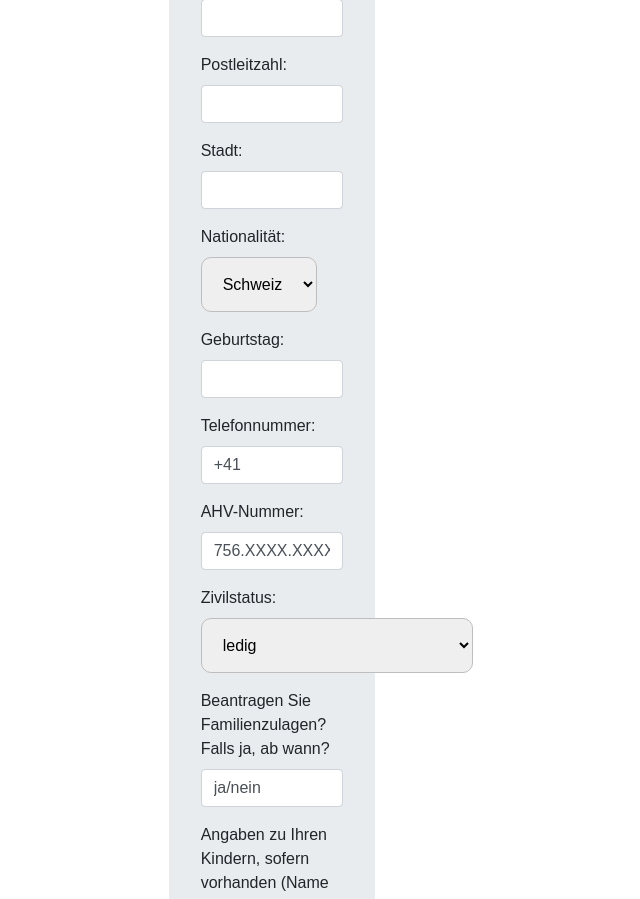
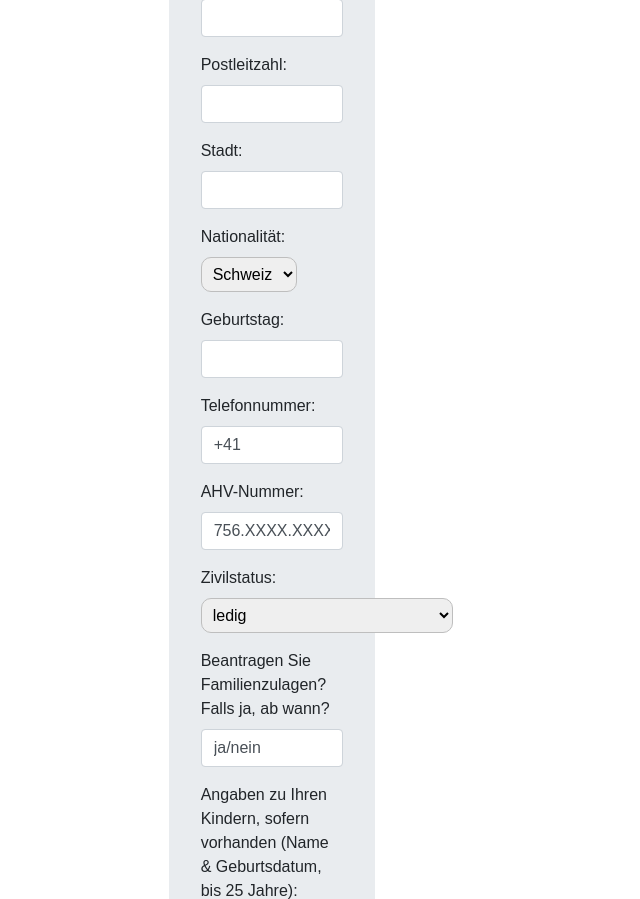
Before and after one commit to spyglassventures/sgv-mitarbeiter, a Django app: page /basic_app/register/ in a window 1280 px wide. Shown: the part 879-1778 px from the top of the page, without its empty margins (368-1008 px from the left). Run offline with Django 3.2, Linux system fonts and the light colour scheme; some libraries are stand-ins or nearby versions.

Commit message:
fix tweak

```diff
--- a/basic_app/static/css/basic_app.css
+++ b/basic_app/static/css/basic_app.css
@@ -31,7 +31,7 @@ select{
 	-webkit-box-sizing: border-box;
 	-moz-box-sizing: border-box;
 	border:1px solid #BEBEBE;
-	padding: 17px;
+	padding: 7px;
 	border-radius: 10px;
 	margin:0px;
 	-webkit-transition: all 0.30s ease-in-out;
--- a/issuelist.txt
+++ b/issuelist.txt
@@ -94,7 +94,7 @@ pip list # gives all installed with versions
 
 # Deploy: Option 1: Heroku
 you need procfile
-you need requirements.txt
+you need requirements.txt (list of all packages installed with right version number)
 you need to fix static files, also use right load in html
 
 
```
